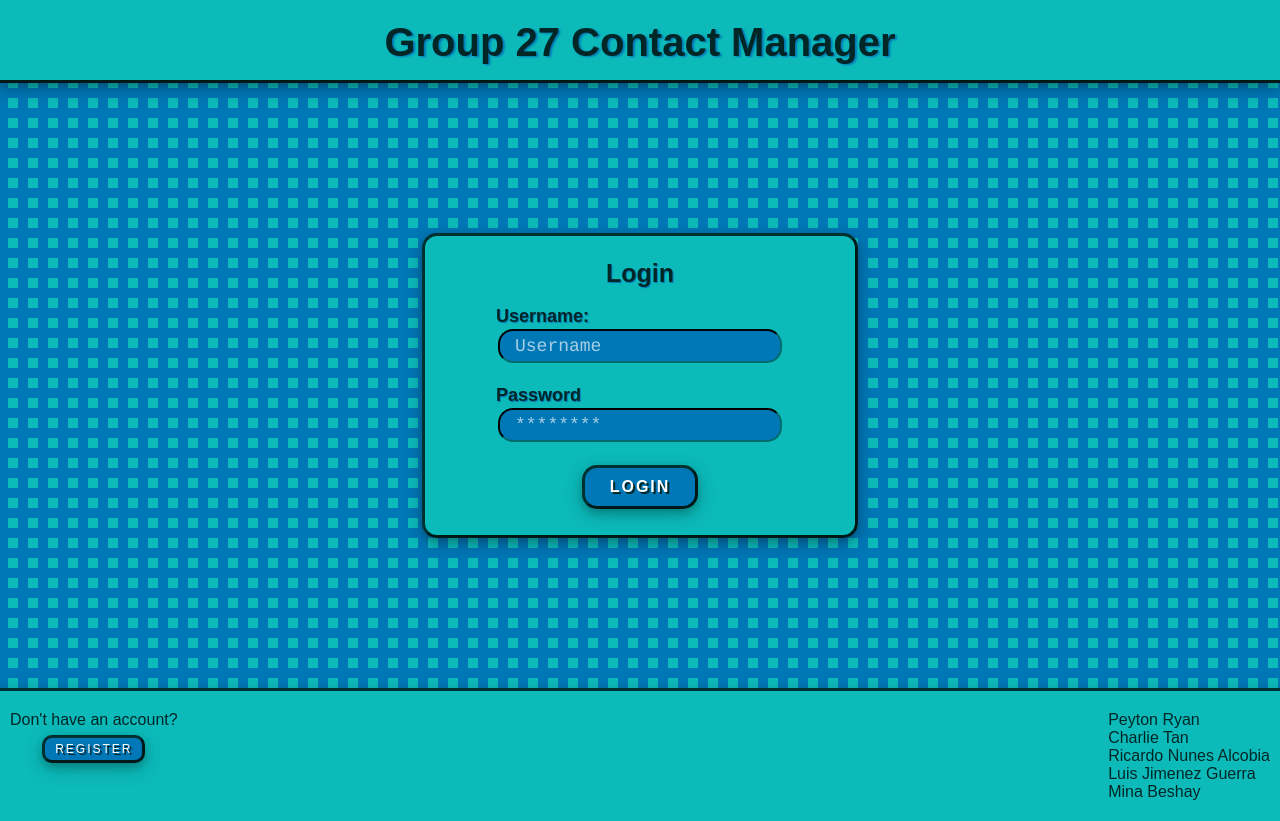
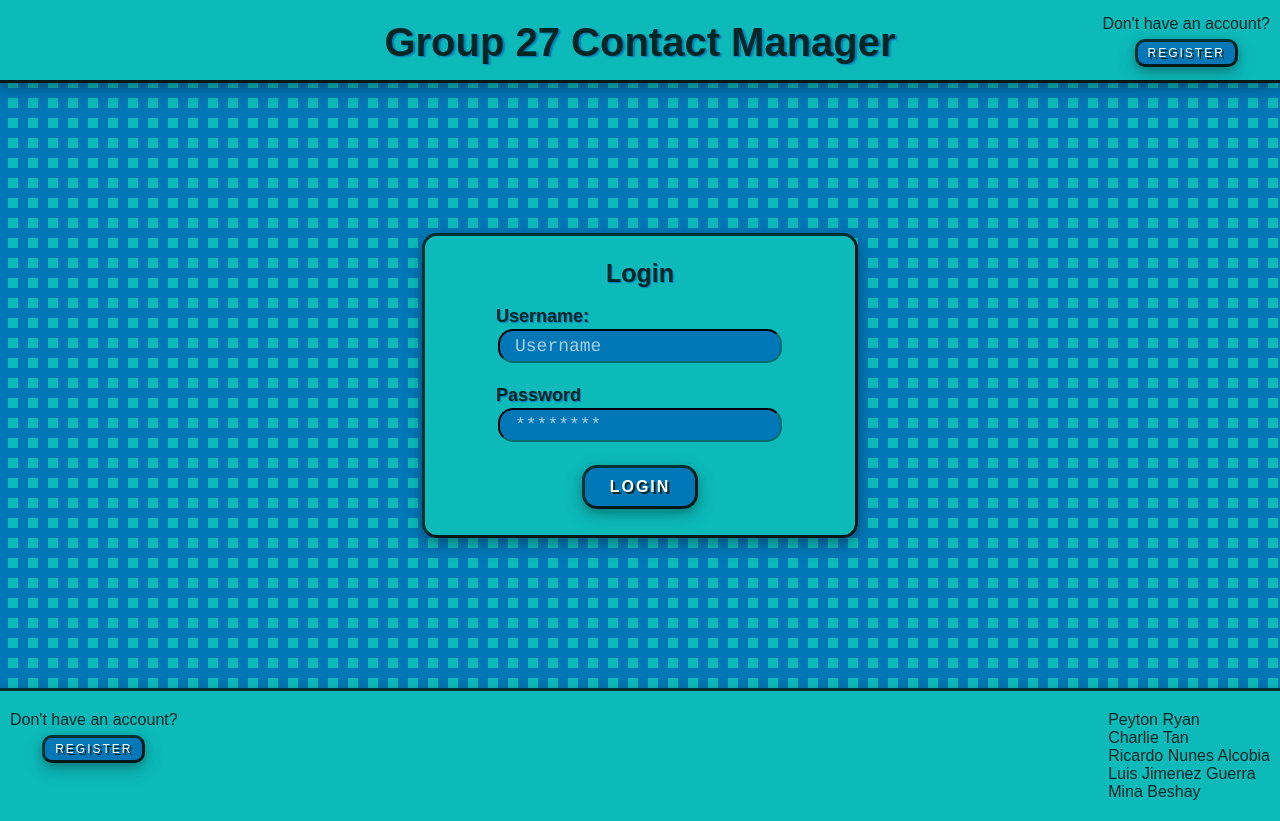
Before and after one commit to rna-devknight/Cop4331-contact-manager-project, a PHP site: page / in a window 1280 px wide. Run offline with PHP 8.4, Linux system fonts and the light colour scheme.

Commit message:
Made modifications to prep move for login and registration to the top right.

```diff
--- a/css/peyton.css
+++ b/css/peyton.css
@@ -293,6 +293,24 @@ input::placeholder{
 	padding: 10px;
 }
 
+.header-right {
+	margin-top: -50px;
+	margin-right: 10px;
+	width: min-content;
+	text-align: center;
+	float: right;
+}
+
+.header-right-header {
+	display: inline-block;
+	width: max-content;
+}
+
+.header-right-button-box {
+	width: min-content;
+	margin: auto;
+}
+
 .footer-left {
 	width: min-content;
 	text-align:center;
--- a/index.html
+++ b/index.html
@@ -54,6 +54,19 @@
 			<!-- Row one, contains the title -->
 			<div class="row header">
 				<h1 style="text-align: center;"><a class="title-text" href="http://contactus27.xyz/">Group 27 Contact Manager</a></h1>
+
+				<div class="header-right">
+					<!-- Button for registration -->
+					<div class="header-right-header">
+						Don't have an account?
+					</div>
+
+					<!-- Button for registration -->
+					<div class="header-right-button-box">
+						<button class="button-small btn-outline-warning btn-md link-info" onclick="window.location='/register.html';">Register</button>
+					</div>
+				</div>
+
 			</div>
 
 			<!-- Row two, contains the login form -->
@@ -104,7 +117,7 @@
 			<!-- Row three, contains additional functionality -->
 			<div class="row justify-content-center pt-4 footer">
 				<div class="footer-left">
-					<!-- Button for password recovery. May not be implemented-->
+					<!-- Button for registration -->
 					<div class="footer-left-header">
 						Don't have an account?
 					</div>
@@ -114,6 +127,7 @@
 						<button class="button-small btn-outline-warning btn-md link-info" onclick="window.location='/register.html';">Register</button>
 					</div>
 				</div>
+
 				<div class="footer-right">
 					Peyton Ryan<br/>
 					Charlie Tan<br/>
```
